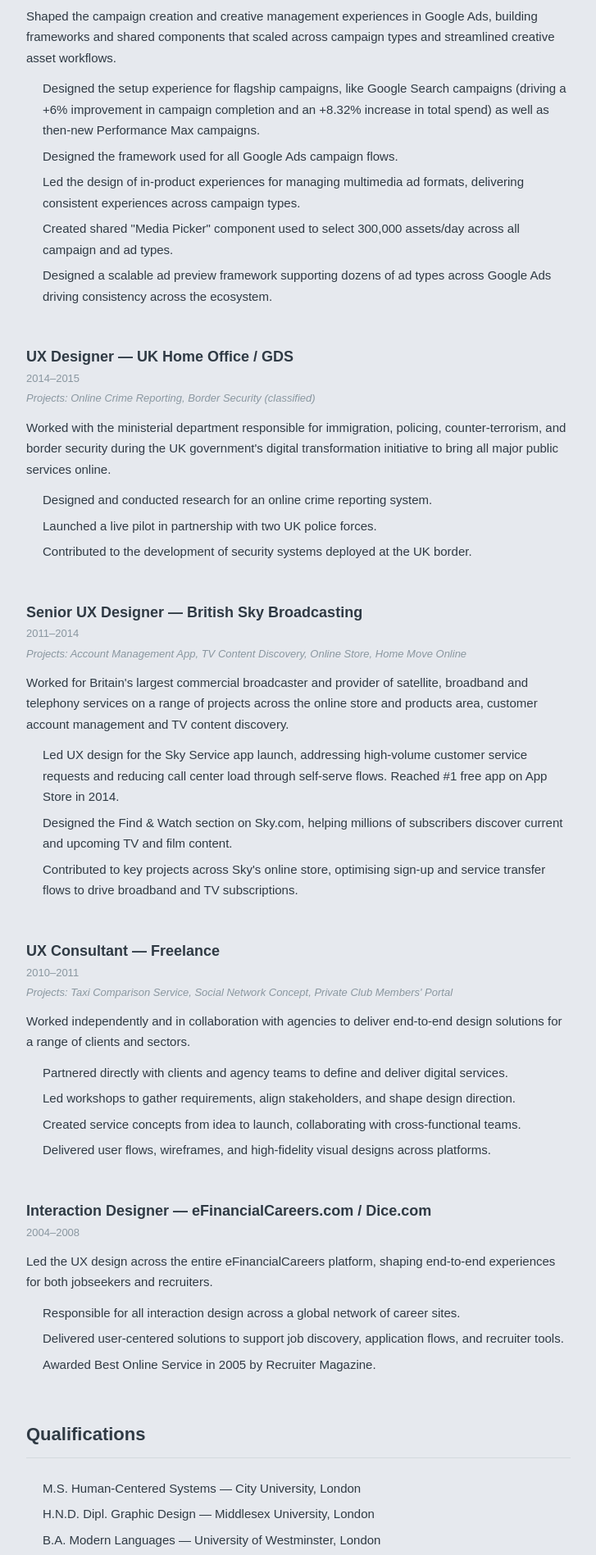
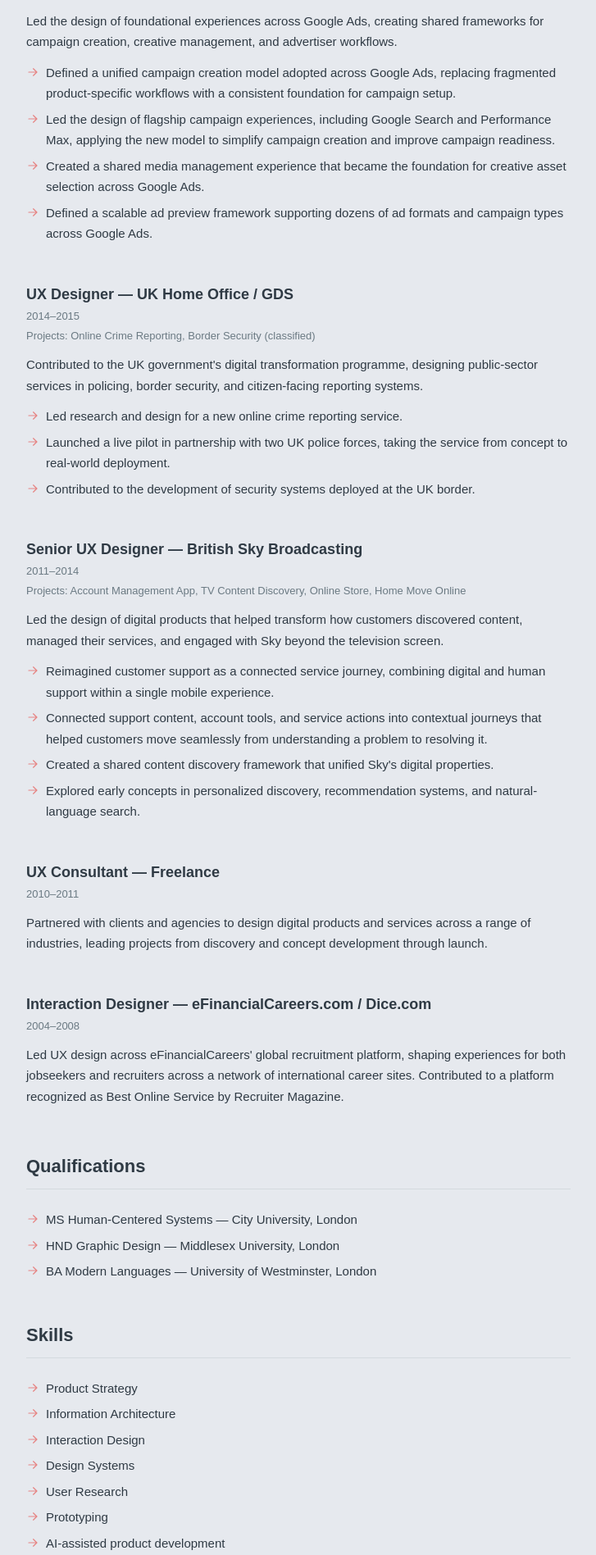
Before and after one commit to valit/hellovalerio, a Next.js app: page /resume in a window 1280 px wide. Shown: the part 900-2797 px from the top of the page at 82% size, without its empty margins (276-1003 px from the left). Built offline with nearby package versions, Linux system fonts and the light colour scheme; a web font is replaced by a local one.

Commit message:
Update resume page: new content, arrow icons, and visual tweaks
Co-Authored-By: Claude Sonnet 4.6 <noreply@anthropic.com>

```diff
--- a/app/resume/page.tsx
+++ b/app/resume/page.tsx
@@ -3,7 +3,7 @@ import Nav from "@/components/Nav";
 
 export const metadata: Metadata = {
   title: "Résumé — Valerio Italiano",
-  description: "UX lead with 20 years of experience bridging business strategy and user needs.",
+  description: "UX lead with 20 years of experience across consumer and enterprise products.",
 };
 
 export default function ResumePage() {
@@ -41,7 +41,7 @@ export default function ResumePage() {
         </h1>
 
         <p style={{ ...body, marginBottom: "56px" }}>
-          UX lead with 20 years of experience bridging business strategy and user needs. I create product frameworks, prototypes, and design systems that scale globally and deliver measurable impact for both users and brands.
+          UX lead with 20 years of experience across consumer and enterprise products. Specializing in creating product frameworks that bring clarity and consistency to complex systems.
         </p>
 
         {/* ── Experience ── */}
@@ -52,25 +52,25 @@ export default function ResumePage() {
           org="Google"
           period="2021–2025"
           projects="Unified Measurement Experience, Conversion Setup Simplification"
-          summary="Defined the product vision and unified design framework for Google Ads' measurement setup, aligning Google Analytics and Google Marketing Platform to deliver cohesive advertiser workflows and measurable adoption gains."
+          summary="Defined the vision and design framework for measurement across Google Ads, creating a more coherent and consistent experience aligned with advertisers' goals, workflows, and mental models."
           bullets={[
-            "Defined product vision for the redesign of the entire measurement setup experience, working cross-functionally to unify over a dozen flows and delivering one framework driving a 7.89% uplift in goal activation.",
-            "Streamlined web conversion setup in Google Ads, enabling advertisers to configure web conversions directly in the UI with no code changes.",
+            "Defined and drove the vision for a redesigned measurement setup experience, reframing measurement around how advertisers think rather than how systems are structured.",
+            "Defined a unified measurement model that aligned experiences across Google Ads, Google Analytics, and the wider Google Marketing Platform around a common set of concepts and workflows.",
+            "Simplified web conversion setup, enabling advertisers to configure web conversions directly within Google Ads with reduced technical dependencies.",
           ]}
         />
 
         <Role
           title="Senior UX Designer"
           org="Google"
-          period="2015–2020"
+          period="2015–2021"
           projects="Campaign Creation Frameworks, Setup Flows for Search, Display and Performance Max Campaigns, Creative Management"
-          summary="Shaped the campaign creation and creative management experiences in Google Ads, building frameworks and shared components that scaled across campaign types and streamlined creative asset workflows."
+          summary="Led the design of foundational experiences across Google Ads, creating shared frameworks for campaign creation, creative management, and advertiser workflows."
           bullets={[
-            "Designed the setup experience for flagship campaigns, like Google Search campaigns (driving a +6% improvement in campaign completion and an +8.32% increase in total spend) as well as then-new Performance Max campaigns.",
-            "Designed the framework used for all Google Ads campaign flows.",
-            "Led the design of in-product experiences for managing multimedia ad formats, delivering consistent experiences across campaign types.",
-            `Created shared "Media Picker" component used to select 300,000 assets/day across all campaign and ad types.`,
-            "Designed a scalable ad preview framework supporting dozens of ad types across Google Ads driving consistency across the ecosystem.",
+            "Defined a unified campaign creation model adopted across Google Ads, replacing fragmented product-specific workflows with a consistent foundation for campaign setup.",
+            "Led the design of flagship campaign experiences, including Google Search and Performance Max, applying the new model to simplify campaign creation and improve campaign readiness.",
+            "Created a shared media management experience that became the foundation for creative asset selection across Google Ads.",
+            "Defined a scalable ad preview framework supporting dozens of ad formats and campaign types across Google Ads.",
           ]}
         />
 
@@ -79,10 +79,10 @@ export default function ResumePage() {
           org="UK Home Office / GDS"
           period="2014–2015"
           projects="Online Crime Reporting, Border Security (classified)"
-          summary="Worked with the ministerial department responsible for immigration, policing, counter-terrorism, and border security during the UK government's digital transformation initiative to bring all major public services online."
+          summary="Contributed to the UK government's digital transformation programme, designing public-sector services in policing, border security, and citizen-facing reporting systems."
           bullets={[
-            "Designed and conducted research for an online crime reporting system.",
-            "Launched a live pilot in partnership with two UK police forces.",
+            "Led research and design for a new online crime reporting service.",
+            "Launched a live pilot in partnership with two UK police forces, taking the service from concept to real-world deployment.",
             "Contributed to the development of security systems deployed at the UK border.",
           ]}
         />
@@ -92,11 +92,12 @@ export default function ResumePage() {
           org="British Sky Broadcasting"
           period="2011–2014"
           projects="Account Management App, TV Content Discovery, Online Store, Home Move Online"
-          summary="Worked for Britain's largest commercial broadcaster and provider of satellite, broadband and telephony services on a range of projects across the online store and products area, customer account management and TV content discovery."
+          summary="Led the design of digital products that helped transform how customers discovered content, managed their services, and engaged with Sky beyond the television screen."
           bullets={[
-            "Led UX design for the Sky Service app launch, addressing high-volume customer service requests and reducing call center load through self-serve flows. Reached #1 free app on App Store in 2014.",
-            "Designed the Find & Watch section on Sky.com, helping millions of subscribers discover current and upcoming TV and film content.",
-            "Contributed to key projects across Sky's online store, optimising sign-up and service transfer flows to drive broadband and TV subscriptions.",
+            "Reimagined customer support as a connected service journey, combining digital and human support within a single mobile experience.",
+            "Connected support content, account tools, and service actions into contextual journeys that helped customers move seamlessly from understanding a problem to resolving it.",
+            "Created a shared content discovery framework that unified Sky's digital properties.",
+            "Explored early concepts in personalized discovery, recommendation systems, and natural-language search.",
           ]}
         />
 
@@ -104,50 +105,49 @@ export default function ResumePage() {
           title="UX Consultant"
           org="Freelance"
           period="2010–2011"
-          projects="Taxi Comparison Service, Social Network Concept, Private Club Members' Portal"
-          summary="Worked independently and in collaboration with agencies to deliver end-to-end design solutions for a range of clients and sectors."
-          bullets={[
-            "Partnered directly with clients and agency teams to define and deliver digital services.",
-            "Led workshops to gather requirements, align stakeholders, and shape design direction.",
-            "Created service concepts from idea to launch, collaborating with cross-functional teams.",
-            "Delivered user flows, wireframes, and high-fidelity visual designs across platforms.",
-          ]}
+          summary="Partnered with clients and agencies to design digital products and services across a range of industries, leading projects from discovery and concept development through launch."
+          bullets={[]}
         />
 
         <Role
           title="Interaction Designer"
           org="eFinancialCareers.com / Dice.com"
           period="2004–2008"
-          summary="Led the UX design across the entire eFinancialCareers platform, shaping end-to-end experiences for both jobseekers and recruiters."
-          bullets={[
-            "Responsible for all interaction design across a global network of career sites.",
-            "Delivered user-centered solutions to support job discovery, application flows, and recruiter tools.",
-            "Awarded Best Online Service in 2005 by Recruiter Magazine.",
-          ]}
+          summary="Led UX design across eFinancialCareers' global recruitment platform, shaping experiences for both jobseekers and recruiters across a network of international career sites. Contributed to a platform recognized as Best Online Service by Recruiter Magazine."
+          bullets={[]}
         />
 
         {/* ── Qualifications ── */}
         <h2 style={{ ...h2Style, marginTop: "56px" }}>Qualifications</h2>
         <ul style={listStyle}>
-          <li style={liStyle}>M.S. Human-Centered Systems — City University, London</li>
-          <li style={liStyle}>H.N.D. Dipl. Graphic Design — Middlesex University, London</li>
-          <li style={liStyle}>B.A. Modern Languages — University of Westminster, London</li>
+          <Li>MS Human-Centered Systems — City University, London</Li>
+          <Li>HND Graphic Design — Middlesex University, London</Li>
+          <Li>BA Modern Languages — University of Westminster, London</Li>
         </ul>
 
-        {/* ── Software ── */}
-        <h2 style={{ ...h2Style, marginTop: "48px" }}>Software</h2>
+        {/* ── Skills ── */}
+        <h2 style={{ ...h2Style, marginTop: "48px" }}>Skills</h2>
         <ul style={listStyle}>
-          <li style={liStyle}><strong>Design:</strong> expert user of Figma, Sketch, Axure, Adobe Illustrator, Photoshop, and InDesign</li>
-          <li style={liStyle}><strong>Technical:</strong> working knowledge of HTML, CSS, and Next.js; experience directing and iterating on production web builds using AI-assisted development tools</li>
+          <Li>Product Strategy</Li>
+          <Li>Information Architecture</Li>
+          <Li>Interaction Design</Li>
+          <Li>Design Systems</Li>
+          <Li>User Research</Li>
+          <Li>Prototyping</Li>
+          <Li>AI-assisted product development</Li>
         </ul>
+
+        {/* ── Tools ── */}
+        <h2 style={{ ...h2Style, marginTop: "48px" }}>Tools</h2>
+        <p style={body}>Figma, Axure, Sketch, Adobe Creative Suite</p>
 
         {/* ── Languages ── */}
         <h2 style={{ ...h2Style, marginTop: "48px" }}>Languages</h2>
         <ul style={listStyle}>
-          <li style={liStyle}>French and Italian (fluent)</li>
-          <li style={liStyle}>German (proficient)</li>
-          <li style={liStyle}>Dutch (learning)</li>
-          <li style={liStyle}>ASL (learning)</li>
+          <Li>French and Italian (fluent)</Li>
+          <Li>German (proficient)</Li>
+          <Li>Dutch (learning)</Li>
+          <Li>ASL (learning)</Li>
         </ul>
 
       </main>
@@ -185,16 +185,18 @@ function Role({
       </h3>
       <p style={{ ...meta, marginBottom: projects ? "4px" : "12px" }}>{period}</p>
       {projects && (
-        <p style={{ ...meta, fontStyle: "italic", marginBottom: "12px" }}>
+        <p style={{ ...meta, marginBottom: "12px" }}>
           Projects: {projects}
         </p>
       )}
-      {summary && <p style={{ ...body, marginBottom: "12px" }}>{summary}</p>}
-      <ul style={listStyle}>
-        {bullets.map((b, i) => (
-          <li key={i} style={liStyle}>{b}</li>
-        ))}
-      </ul>
+      {summary && <p style={{ ...body, marginBottom: bullets.length ? "12px" : "0" }}>{summary}</p>}
+      {bullets.length > 0 && (
+        <ul style={listStyle}>
+          {bullets.map((b, i) => (
+            <Li key={i}>{b}</Li>
+          ))}
+        </ul>
+      )}
     </section>
   );
 }
@@ -225,13 +227,14 @@ const body: React.CSSProperties = {
 const meta: React.CSSProperties = {
   fontFamily: sans,
   fontSize: "13px",
-  color: "#8a97a0",
+  color: "#6b7a83",
   margin: 0,
 };
 
 const listStyle: React.CSSProperties = {
   margin: "0",
-  paddingLeft: "20px",
+  paddingLeft: "0",
+  listStyle: "none",
 };
 
 const liStyle: React.CSSProperties = {
@@ -240,9 +243,27 @@ const liStyle: React.CSSProperties = {
   lineHeight: 1.7,
   color: "#2f3a44",
   marginBottom: "6px",
+  display: "flex",
+  alignItems: "flex-start",
+  gap: "8px",
 };
 
-const linkStyle: React.CSSProperties = {
-  color: "#e07856",
-  textDecoration: "none",
-};
+function Li({ children }: { children: React.ReactNode }) {
+  return (
+    <li style={liStyle}>
+      <svg
+        xmlns="http://www.w3.org/2000/svg"
+        viewBox="0 0 20 20"
+        fill="currentColor"
+        style={{ width: "16px", height: "16px", flexShrink: 0, marginTop: "4px", color: "#e68483" }}
+      >
+        <path
+          fillRule="evenodd"
+          d="M3 10a.75.75 0 0 1 .75-.75h10.638L10.23 5.29a.75.75 0 1 1 1.04-1.08l5.5 5.25a.75.75 0 0 1 0 1.08l-5.5 5.25a.75.75 0 1 1-1.04-1.08l4.158-3.96H3.75A.75.75 0 0 1 3 10Z"
+          clipRule="evenodd"
+        />
+      </svg>
+      <span>{children}</span>
+    </li>
+  );
+}
```
